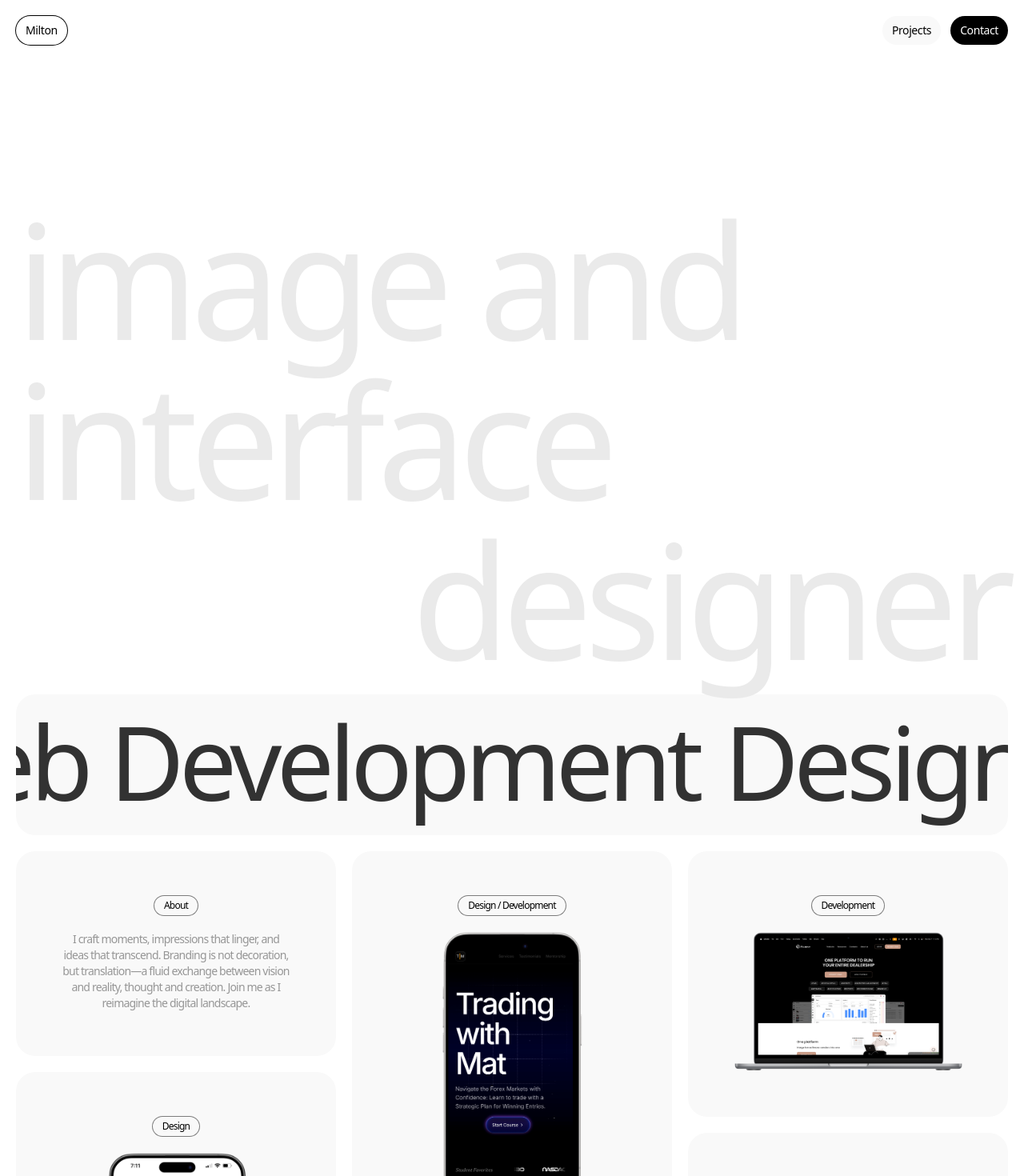
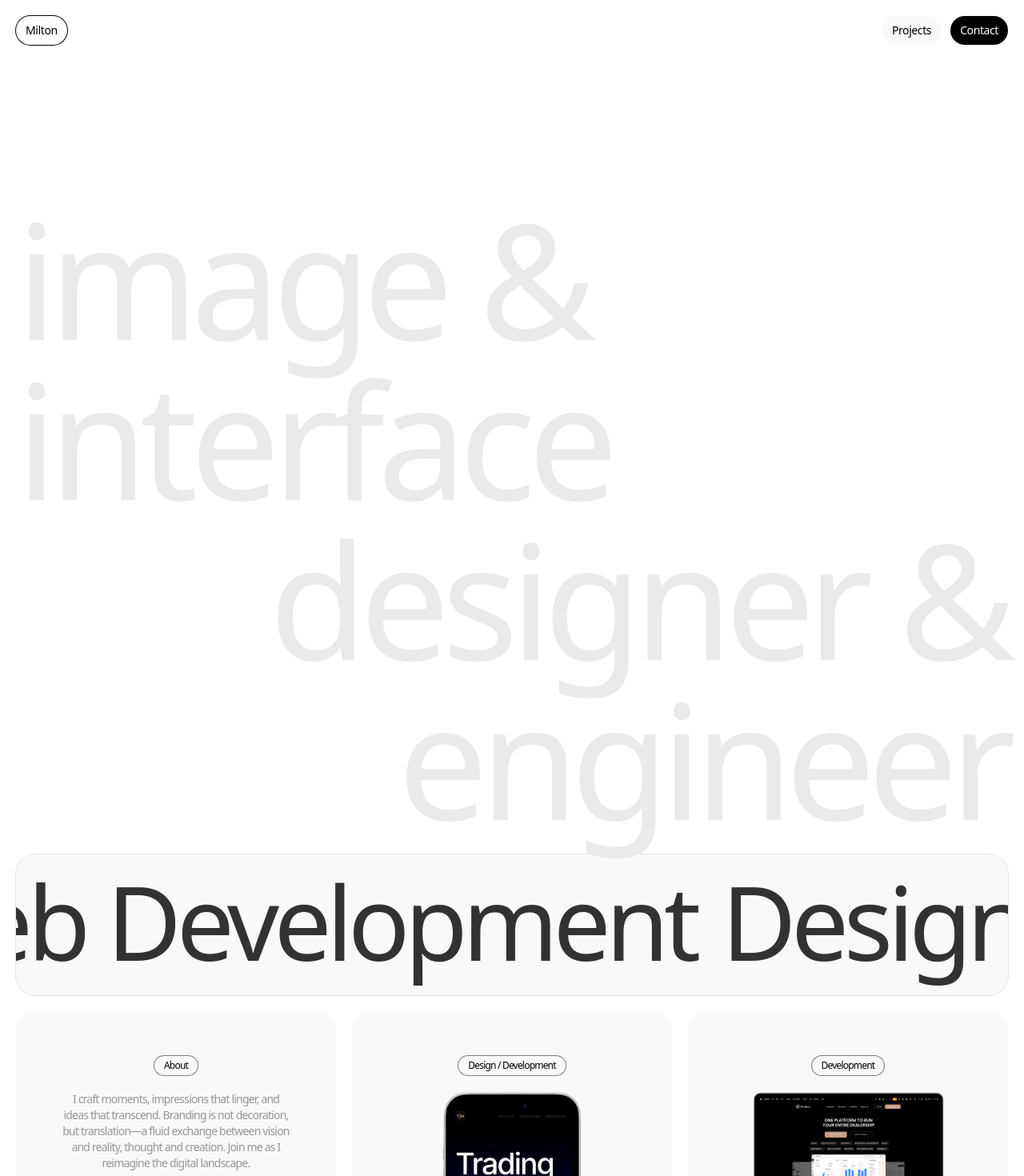
Before and after one commit to mmupfumir/portfolio, a Next.js app: page / in a window 1280 px wide. Shown: the top 1470 px of the page at 80% size. Built offline with nearby package versions, Linux system fonts and the light colour scheme.

Commit message:
all changes

```diff
--- a/src/app/components/works.tsx
+++ b/src/app/components/works.tsx
@@ -24,7 +24,7 @@ const worksData = [
 export default function Works() {
   return (
     <section className="px-5">
-      <div className="flex overflow-hidden bg-[#f9f9f9] sm:py-5 md:py-5 rounded-3xl">
+      <div className="flex overflow-hidden bg-[#f9f9f9] ring-1 ring-black/10 sm:py-5 md:py-5 rounded-3xl">
         <motion.div
           initial={{ x: "0" }}
           animate={{ x: "-50%" }}
--- a/src/app/page.tsx
+++ b/src/app/page.tsx
@@ -11,8 +11,8 @@ export default function Home() {
     <div>
     <Navbar />
     <main className="pt-3">
-      <h1 className=' px-5 pt-40 sm:text-8xl md:text-[12.5rem] leading-none text-[#eaeaea] font-normal tracking-tighter'>image and interface</h1>
-      <h1 className='px-5 pb-5 sm:text-8xl md:text-[12.5rem] leading-none text-[#eaeaea] font-normal tracking-tighter text-right'>designer</h1>
+      <h1 className=' px-5 pt-40 sm:text-8xl md:text-[12.5rem] leading-none text-[#eaeaea] font-normal tracking-tighter'>image & interface</h1>
+      <h1 className='px-5 pb-5 sm:text-8xl md:text-[12.5rem] leading-none text-[#eaeaea] font-normal tracking-tighter text-right'>designer & engineer</h1>
       <Works />
       <div className="px-5 flex md:flex-row justify-between items-end">
       </div>
```
